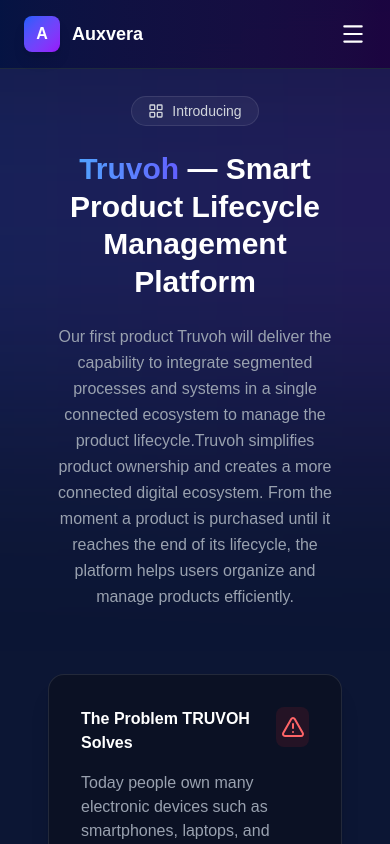
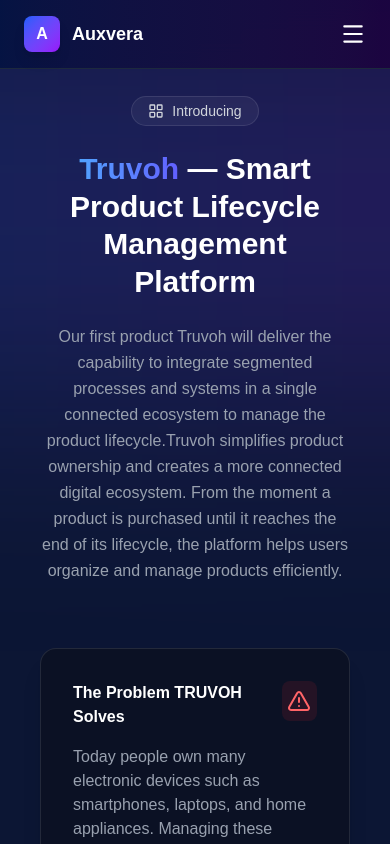
Before and after one commit to srileksh/Auxvera, a Next.js app: page /truvoh in a window 390 px wide. Shown: the top 844 px of the page. Built offline with nearby package versions, Linux system fonts and the light colour scheme.

Commit message:
create web page

```diff
--- a/src/components/ProductSection.jsx
+++ b/src/components/ProductSection.jsx
@@ -7,7 +7,7 @@ import TruvohFeatures from "./TruvohFeatures";
 
 export default function TruvohSection() {
   return (
-    <section className="relative bg-[#0c1634] text-white py-24 px-12 2xl-px-6 overflow-hidden">
+    <section className="relative bg-[#0c1634] text-white py-24 px-10 sm:px-12 2xl-px-6 overflow-hidden">
       {/* Background Glow */}
       <div className="absolute top-0 left-1/2 -translate-x-1/2 w-[900px] h-[400px] bg-gradient-to-r from-blue-600/20 to-purple-600/20 blur-[120px]" />
 
--- a/src/components/TruvohFeatures.jsx
+++ b/src/components/TruvohFeatures.jsx
@@ -67,7 +67,7 @@ export default function FeaturesSection() {
   ]
 
   return (
-    <section className="w-full mt-15 rounded-xl text-white py-20 px-3 lg:px-6">
+    <section className="w-full mt-15 rounded-xl text-white py-20 px- lg:px-6">
       <div className="max-w-7xl mx-auto">
 
         {/* Heading */}
```
